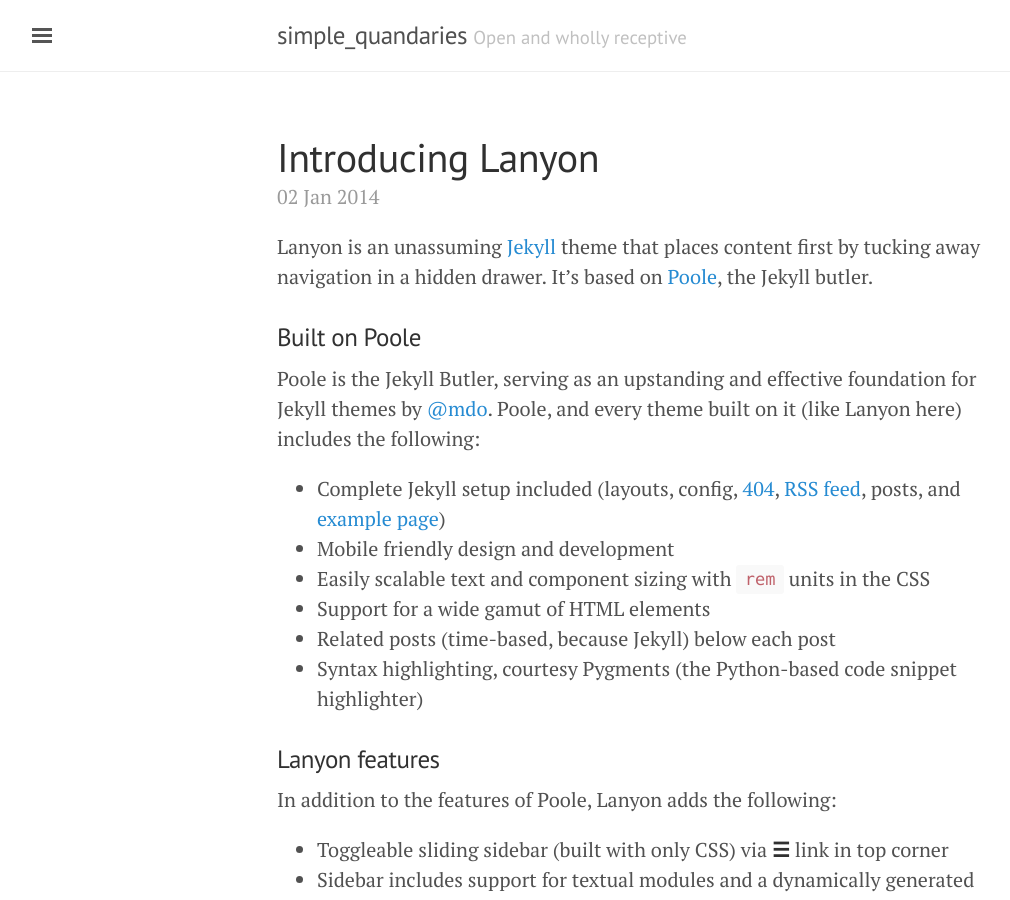
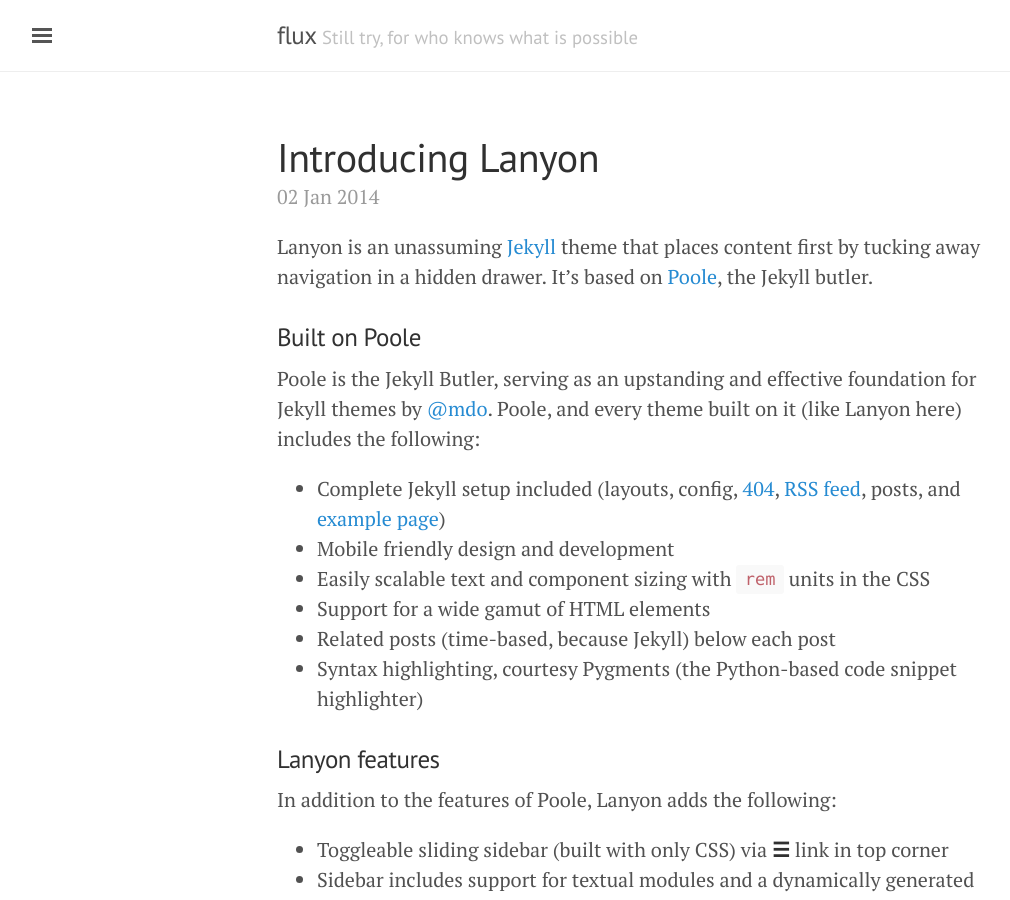
Before and after one commit to brandon-powers/brandon-powers.github.io, a Jekyll site: the page built from index.html, in a window 1280 px wide and 900 px high. Shown: the whole window, without its empty margins (3-1013 px from the left). Built offline with Jekyll 4.4.1, drawn with Linux system fonts in a browser that asks for light colours; the list of posts is cut into pages by our own code.

Commit message:
Update titles in config

```diff
--- a/_config.yml
+++ b/_config.yml
@@ -6,8 +6,8 @@
 paginate_path: "page:num"
 
 # Setup
-title: simple_quandaries
-tagline: 'Open and wholly receptive'
+title: flux
+tagline: 'Still try, for who knows what is possible'
 description: 'Ramblings of a software engineer, also human...labels are elusive.'
 url: https://brandon-powers.github.io
 baseurl: https://brandon-powers.github.io
```
